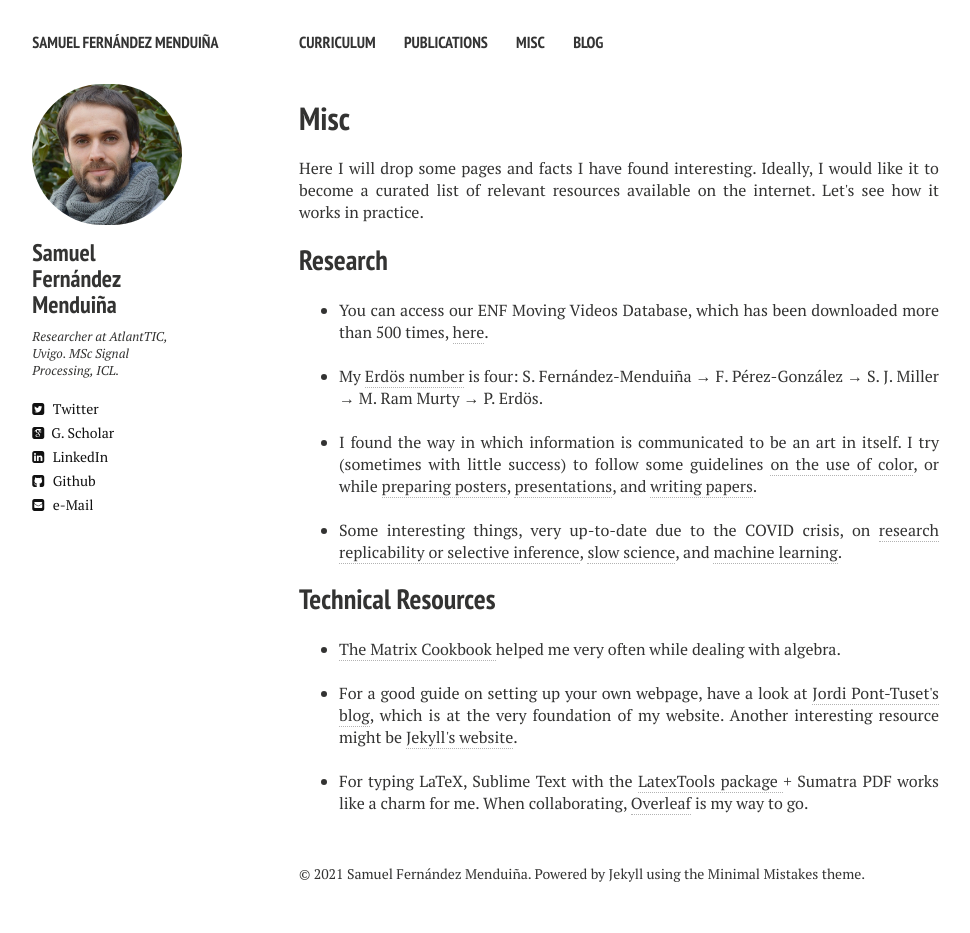
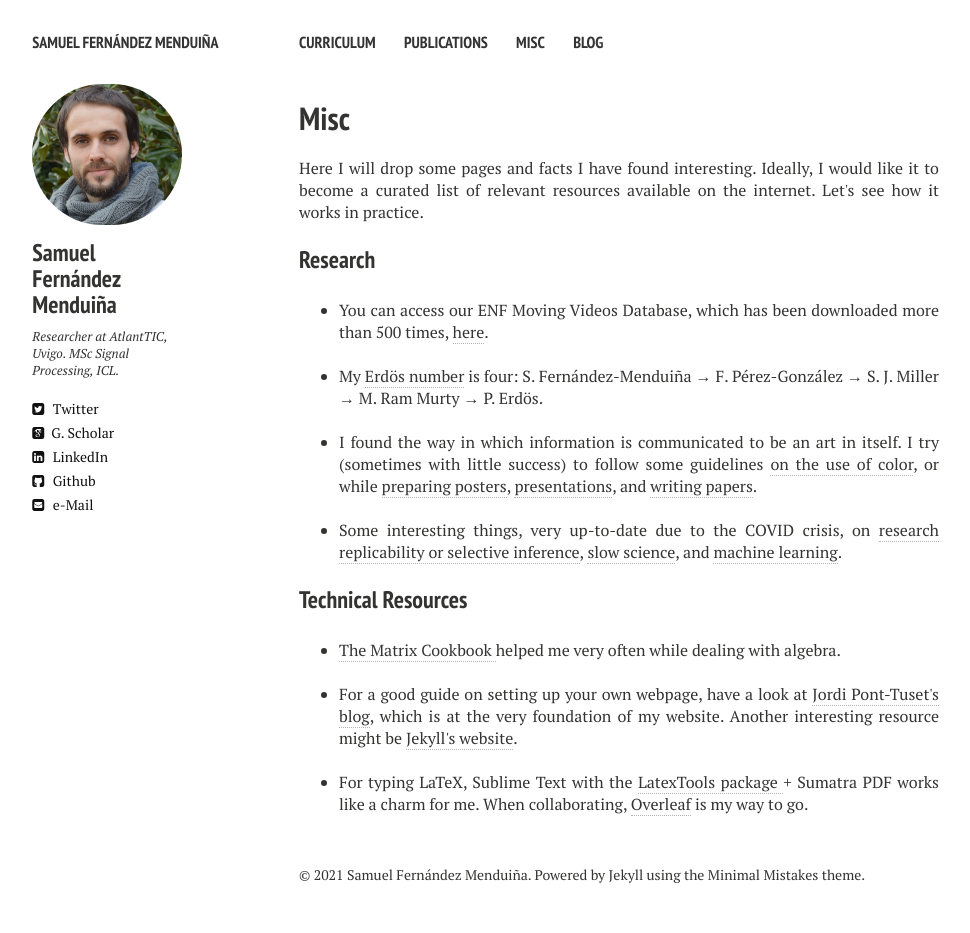
Before and after one commit to sf219/sfweb, a Jekyll site: the page built from code.md, in a window 1280 px wide. Shown: the whole page, without its empty margins (21-991 px from the left). Built offline with Jekyll 4.4.1, drawn with Linux system fonts in a browser that asks for light colours; nearby versions of some CDN libraries.

Commit message:
Update code.md

```diff
--- a/code.md
+++ b/code.md
@@ -9,7 +9,7 @@ comments: false
 <div align="justify">
 Here I will drop some pages and facts I have found interesting. Ideally, I would like it to become a curated list of relevant resources available on the internet. Let's see how it works in practice.
 
-<h2> Research </h2>
+<h3> Research </h3>
 
 <ul>
   <li>You can access our ENF Moving Videos Database, which has been downloaded more than 500 times, <a href="http://doi.org/10.5281/zenodo.3549379" target="_blank">here</a>.</li>
@@ -24,7 +24,7 @@ Here I will drop some pages and facts I have found interesting. Ideally, I would
  <li>Some interesting things, very up-to-date due to the COVID crisis, on <a href="https://www.reuters.com/article/us-science-cancer-idUSBRE82R12P20120328" target = "_blanck">research replicability or selective inference</a>, <a href="http://slow-science.org/" target="_blanck">slow science</a>, and <a href="https://www.eurekalert.org/pub_releases/2019-02/ru-cwt021119.php" target = "_blanck">machine learning</a>. </li>
 </ul>
 
-<h2> Technical Resources </h2>
+<h3> Technical Resources </h3>
 
 <ul>
   <li> <a href="https://www.math.uwaterloo.ca/~hwolkowi/matrixcookbook.pdf" target="_blanck"> The Matrix Cookbook </a> helped me very often while dealing with algebra.</li>
```
